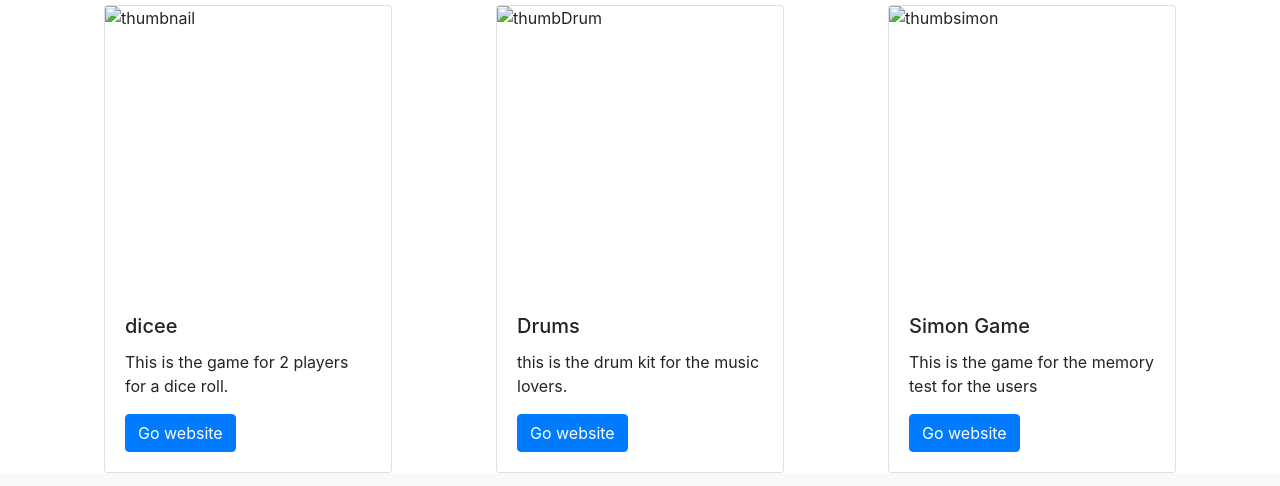
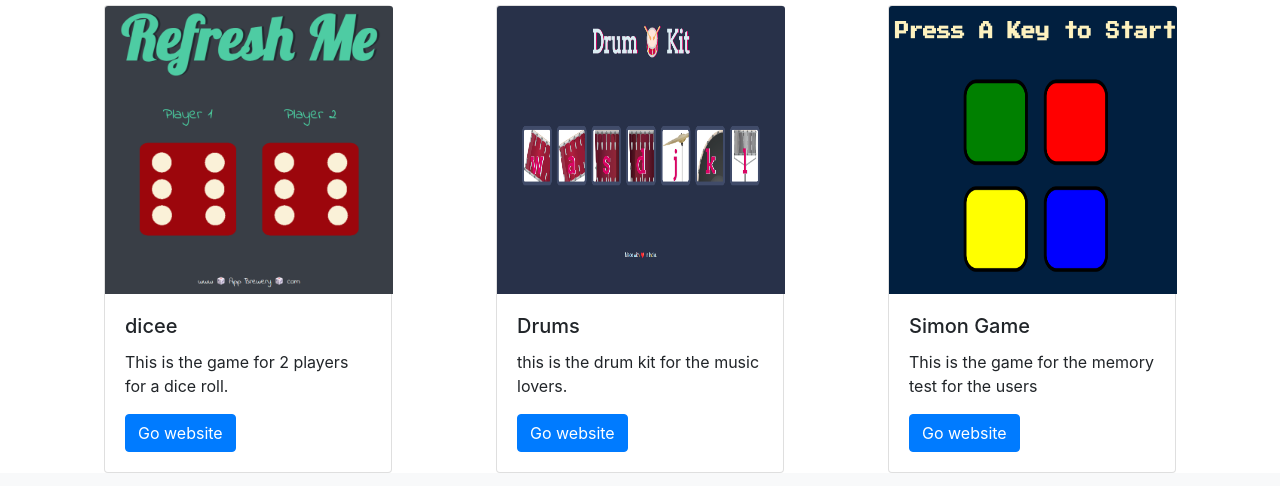
Before and after one commit to AryanAwtar/Projects, a plain HTML site: page index.html in a window 1280 px wide. Shown: the part 211-697 px from the top of the page. Drawn offline with nearby package versions, Linux system fonts and the light colour scheme.

Commit message:
documenting the file

```diff
--- a/index.html
+++ b/index.html
@@ -29,7 +29,7 @@
     <h1 style="padding: 5rem; display: flex; justify-content: center; font-weight: bolder;">Udemy projects</h1>
     <div class="d-flex justify-content-evenly">
         <div class="card" style="width: 18rem;">
-            <img src="Web-Dev/projects/project-1-Dice/images/thumbDrum.png" class="card-img-top" alt="thumbnail"
+            <img src="Udemy-projects/Web-Dev/projects/project-1-Dice/images/thumbnail.png" class="card-img-top" alt="thumbnail"
                 style="width: 18rem;height: 18rem;">
             <div class="card-body">
                 <h5 class="card-title">dicee</h5>
@@ -38,7 +38,7 @@
             </div>
         </div>
         <div class="card" style="width: 18rem;">
-            <img src="Web-Dev/projects/project-2-Drums/images/thumbDrum.png" class="card-img-top" alt="thumbDrum"
+            <img src="Udemy-projects/Web-Dev/projects/project-2-Drums/images/thumbDrum.png" class="card-img-top" alt="thumbDrum"
                 style="width: 18rem;height: 18rem;">
             <div class="card-body">
                 <h5 class="card-title">Drums</h5>
@@ -49,7 +49,7 @@
             </div>
         </div>
         <div class="card" style="width: 18rem;">
-            <img src="Web-Dev/projects/project-3-SimonGame/thumbsimon Game.png" class="card-img-top" alt="thumbsimon"
+            <img src="Udemy-projects/Web-Dev/projects/project-3-SimonGame/images/thumbsimon Game.png" class="card-img-top" alt="thumbsimon"
                 style="width: 18rem;height: 18rem;">
             <div class="card-body">
                 <h5 class="card-title">Simon Game</h5>
```
Also changed, not shown: Udemy-projects/Web-Dev/projects/project-3-SimonGame/images/thumbsimon Game.png (renamed from Udemy-projects/Web-Dev/projects/project-3-SimonGame/thumbsimon Game.png).
